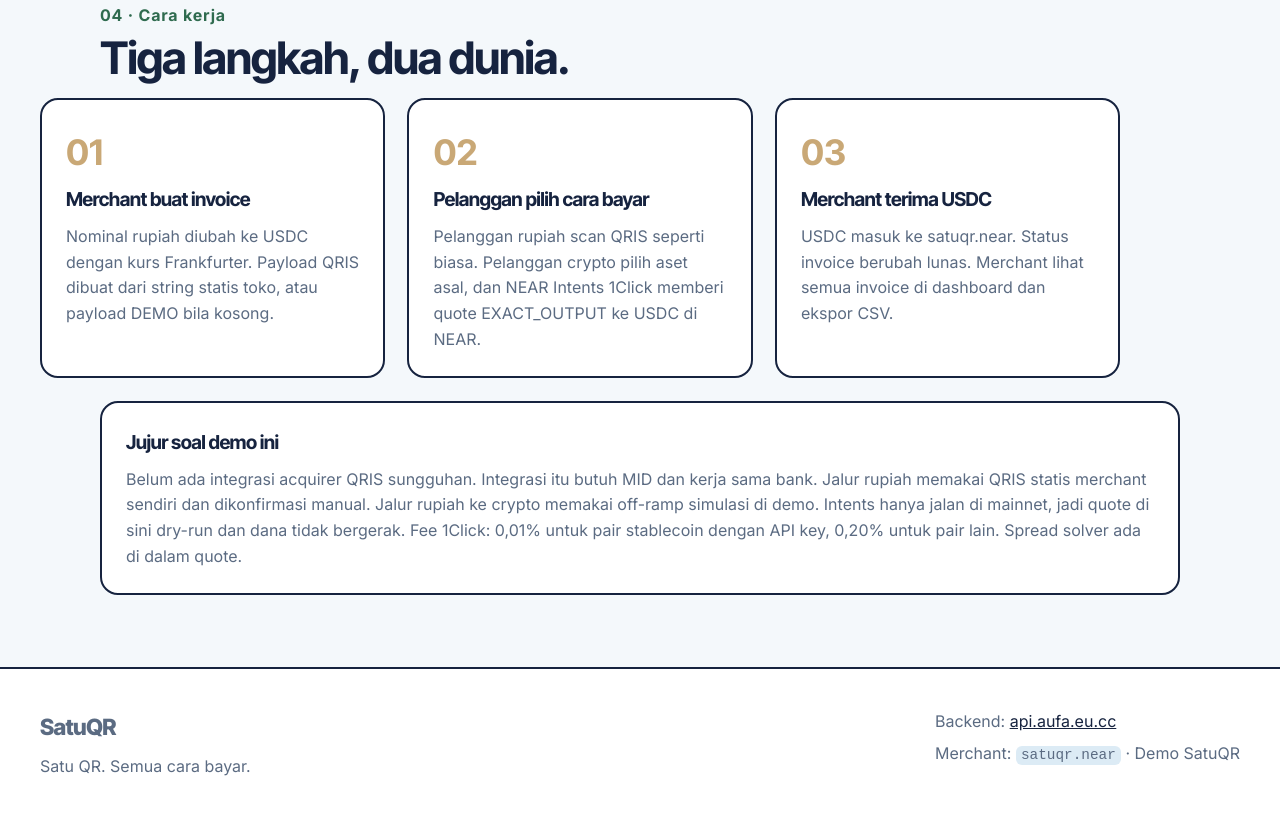
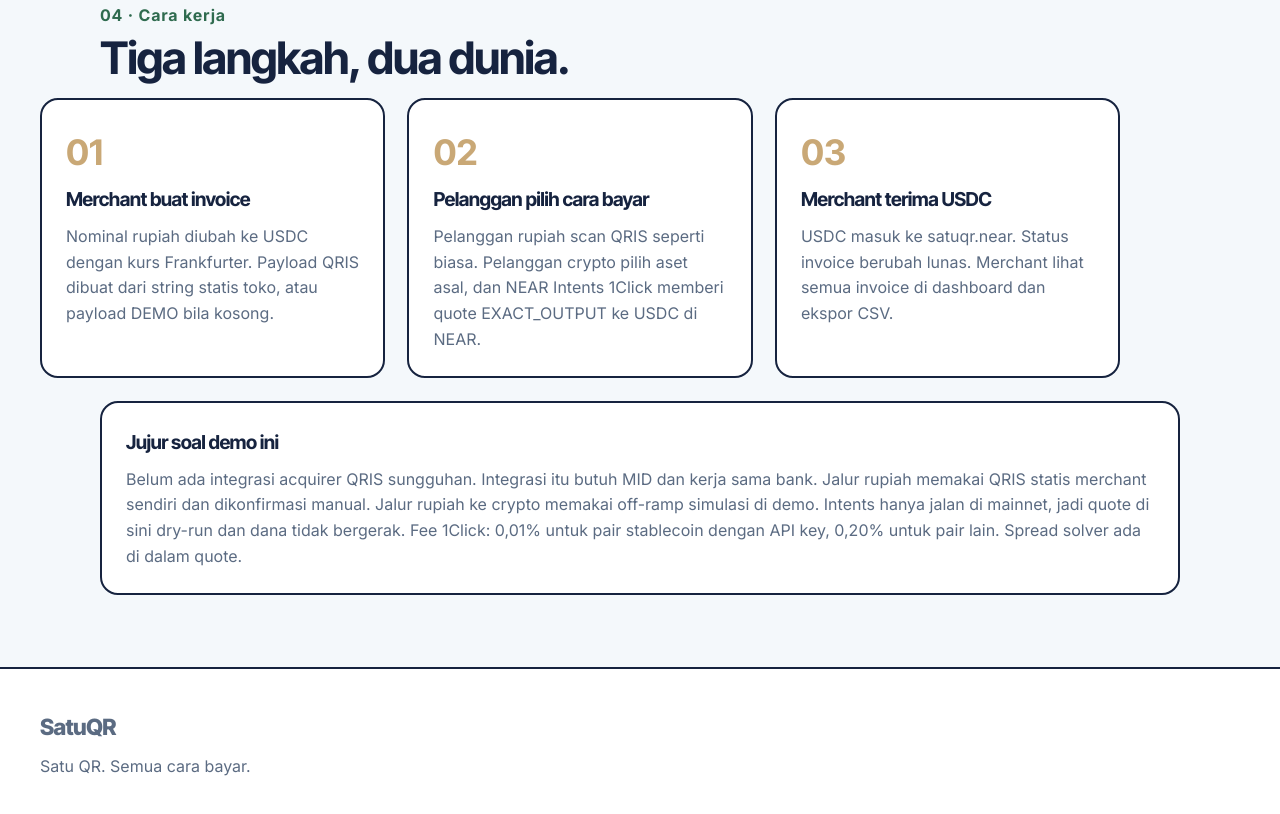
Before and after one commit to aufaakmalbunaya/satuqr, a plain HTML site: page frontend/index.html in a window 1280 px wide. Shown: the part 3834-4648 px from the top of the page. Drawn offline with Linux system fonts and the light colour scheme; no server answers.

```diff
--- a/frontend/index.html
+++ b/frontend/index.html
@@ -191,10 +191,6 @@
     <p class="brand">SatuQR</p>
     <p>Satu QR. Semua cara bayar.</p>
   </div>
-  <div>
-    <p>Backend: <a href="https://api.aufa.eu.cc/health">api.aufa.eu.cc</a></p>
-    <p>Merchant: <code>satuqr.near</code> &middot; Demo SatuQR</p>
-  </div>
 </footer>
 </body>
 </html>
```
